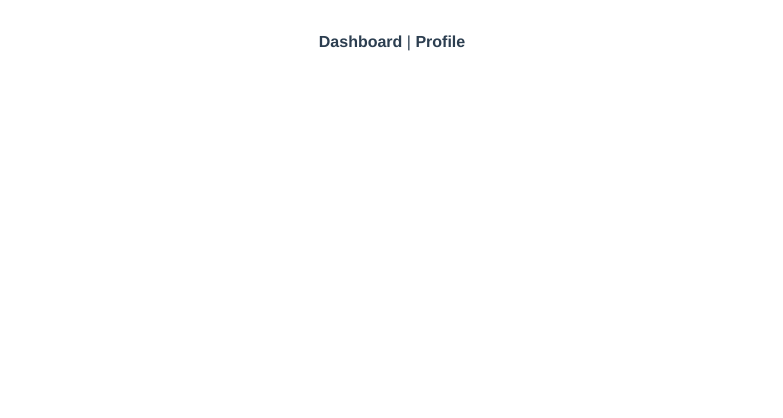
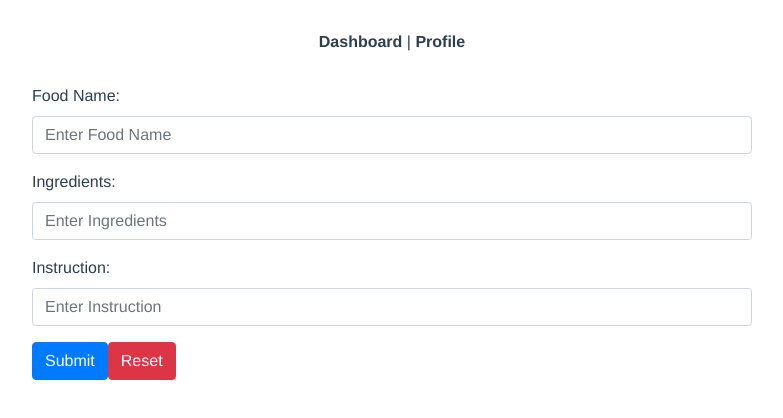
Before and after one commit to Baharghadimii/recipe-box, a Vue app: page /form in a window 1280 px wide. Shown: the top 418 px of the page, without its empty margins (248-1031 px from the left). Built offline with nearby package versions, Linux system fonts and the light colour scheme; the HTML template or start-up script is replaced by a standard one.

Commit message:
fix the form style

```diff
--- /dev/null
+++ b/src/assets/sass/components/_form.scss
@@ -0,0 +1,5 @@
+.form {
+  margin: 0 auto;
+  text-align: left;
+  width: 45rem;
+}
--- a/src/assets/sass/index.scss
+++ b/src/assets/sass/index.scss
@@ -1,3 +1,4 @@
 @import "./base/variables";
 @import "./components/itemList";
 @import "./components/dashboard";
+@import "./components/form";
--- a/src/components/Form.vue
+++ b/src/components/Form.vue
@@ -1,51 +1,74 @@
 <template>
   <div>
-    <b-form @submit="onSubmit" @reset="onReset" v-if="show">
-      <b-form-group
-        id="input-group-1"
-        label="Email address:"
-        label-for="input-1"
-        description="We'll never share your email with anyone else."
-      >
+    <b-form @submit="onSubmit" @reset="onReset" class="form">
+      <b-form-group id="input-group-1" label="Food Name:" label-for="input-1">
         <b-form-input
           id="input-1"
-          v-model="form.email"
-          type="email"
+          v-model="form.name"
           required
-          placeholder="Enter email"
+          placeholder="Enter Food Name"
         ></b-form-input>
       </b-form-group>
 
-      <b-form-group id="input-group-2" label="Your Name:" label-for="input-2">
+      <b-form-group id="input-group-2" label="Ingredients:" label-for="input-2">
         <b-form-input
           id="input-2"
-          v-model="form.name"
+          v-model="form.ingredients"
           required
-          placeholder="Enter name"
+          placeholder="Enter Ingredients"
         ></b-form-input>
       </b-form-group>
-
-      <b-form-group id="input-group-3" label="Food:" label-for="input-3">
-        <b-form-select
+      <b-form-group id="input-group-3" label="Instruction:" label-for="input-3">
+        <b-form-input
           id="input-3"
-          v-model="form.food"
-          :options="foods"
+          v-model="form.instruction"
           required
-        ></b-form-select>
+          placeholder="Enter Instruction"
+        ></b-form-input>
       </b-form-group>
-
-      <b-form-group id="input-group-4">
-        <b-form-checkbox-group v-model="form.checked" id="checkboxes-4">
-          <b-form-checkbox value="me">Check me out</b-form-checkbox>
-          <b-form-checkbox value="that">Check that out</b-form-checkbox>
-        </b-form-checkbox-group>
-      </b-form-group>
-
       <b-button type="submit" variant="primary">Submit</b-button>
       <b-button type="reset" variant="danger">Reset</b-button>
     </b-form>
-    <b-card class="mt-3" header="Form Data Result">
-      <pre class="m-0">{{ form }}</pre>
-    </b-card>
   </div>
 </template>
+
+<script>
+export default {
+  data() {
+    return {
+      form: {
+        name: "",
+        ingredients: "",
+        instruction: ""
+      },
+      foods: [
+        { text: "Select One", value: null },
+        "Carrots",
+        "Beans",
+        "Tomatoes",
+        "Corn"
+      ],
+      show: true
+    };
+  },
+  methods: {
+    onSubmit(evt) {
+      evt.preventDefault();
+      alert(JSON.stringify(this.form));
+    },
+    onReset(evt) {
+      evt.preventDefault();
+      // Reset our form values
+      this.form.email = "";
+      this.form.name = "";
+      this.form.food = null;
+      this.form.checked = [];
+      // Trick to reset/clear native browser form validation state
+      this.show = false;
+      this.$nextTick(() => {
+        this.show = true;
+      });
+    }
+  }
+};
+</script>
--- a/src/router/index.js
+++ b/src/router/index.js
@@ -2,6 +2,7 @@ import Vue from 'vue'
 import VueRouter from 'vue-router'
 import Dashboard from '../views/Dashboard.vue'
 import Profile from '../views/Profile.vue'
+import Form from '../components/Form.vue'
 
 Vue.use(VueRouter)
 
@@ -15,6 +16,11 @@ const routes = [
     path: '/profile',
     name: 'profile',
     component: Profile
+  },
+  {
+    path: '/form',
+    name: 'form',
+    component: Form
   }
 ]
 
--- a/src/views/Dashboard.vue
+++ b/src/views/Dashboard.vue
@@ -4,7 +4,7 @@
       <template v-slot:header>Dashboard</template>
       <hr class="my-4" />
       <RecipeList :recipes="recipes" />
-      <b-button class="btn-dash" href="#">Add New Recipe</b-button>
+      <b-button class="btn-dash" href="/form">Add New Recipe</b-button>
     </b-jumbotron>
   </div>
 </template>
```
